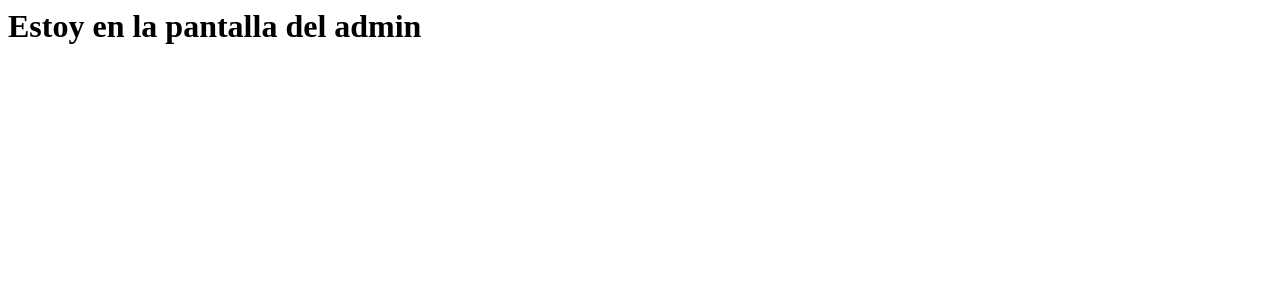
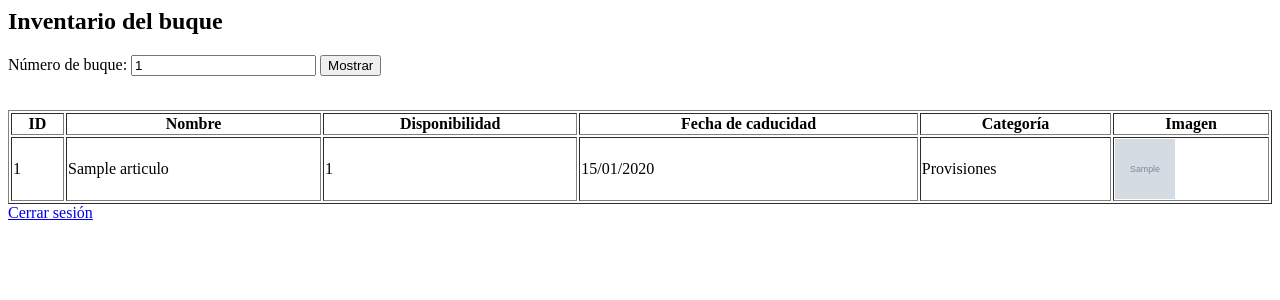
Before and after one commit to erickwari/inventario-naviero, a Django app: template sistema/templates/panel_admin.html in a window 1280 px wide. Shown: the top 300 px of the page. Run offline with Django 5.2, Linux system fonts and the light colour scheme; tables that the repository leaves empty hold one stand-in row (values such as "Sample post"); the template is opened without the code that fills it: values that come from a table or form of the project are taken from there, most other values are stand-ins (such as "Sample title", 1, 10 or a date in 2020); grey boxes marked "Sample" are stand-in pictures.

Commit message:
Panel admin con selector numérico limitado al total de buques, enlace para cerrar sesión y ya se muestra el inventario según buque seleccionado

```diff
--- a/sistema/templates/panel_admin.html
+++ b/sistema/templates/panel_admin.html
@@ -1 +1,56 @@
-<h1>Estoy en la pantalla del admin</h1>
+<h2>Inventario del buque</h2>
+
+<form method="get" action="{% url 'panel_admin' %}">
+    <label for="selector_buque">Número de buque:</label>
+    <input type="number" id="selector_buque" name="buque"
+       min="1"
+       max="{{ cantidad_buques }}"
+       value="{{ numero_buque|default:1 }}"
+       required>
+    <button type="submit">Mostrar</button>
+</form>
+
+<br>
+
+{% if articulos %}
+    <table border="1" style="width: 100%;">
+        <thead>
+            <tr>
+                <th>ID</th>
+                <th>Nombre</th>
+                <th>Disponibilidad</th>
+                <th>Fecha de caducidad</th>
+                <th>Categoría</th>
+                <th>Imagen</th>
+            </tr>
+        </thead>
+        <tbody>
+            {% for articulo in articulos %}
+                <tr>
+                    <td>{{ articulo.id_articulo }}</td>
+                    <td>{{ articulo.nombre }}</td>
+                    <td>{{ articulo.cantidad }}</td>
+                    <td>
+                        {% if articulo.fecha_caducidad %}
+                            {{ articulo.fecha_caducidad|date:"d/m/Y" }}
+                        {% else %}
+                            No aplica
+                        {% endif %}
+                    </td>
+                    <td>{{ articulo.get_categoria_display }}</td>
+                    <td>
+                        {% if articulo.imagen %}
+                            <img src="{{ articulo.imagen.url }}" width="60" height="60">
+                        {% else %}
+                            Sin imagen
+                        {% endif %}
+                    </td>
+                </tr>
+            {% endfor %}
+        </tbody>
+    </table>
+{% else %}
+    <p>No hay inventario disponible para este buque.</p>
+{% endif %}
+
+<a href="{% url 'logout' %}">Cerrar sesión</a>
```
Also changed, not shown: sistema/views.py (+33 -2 lines).
